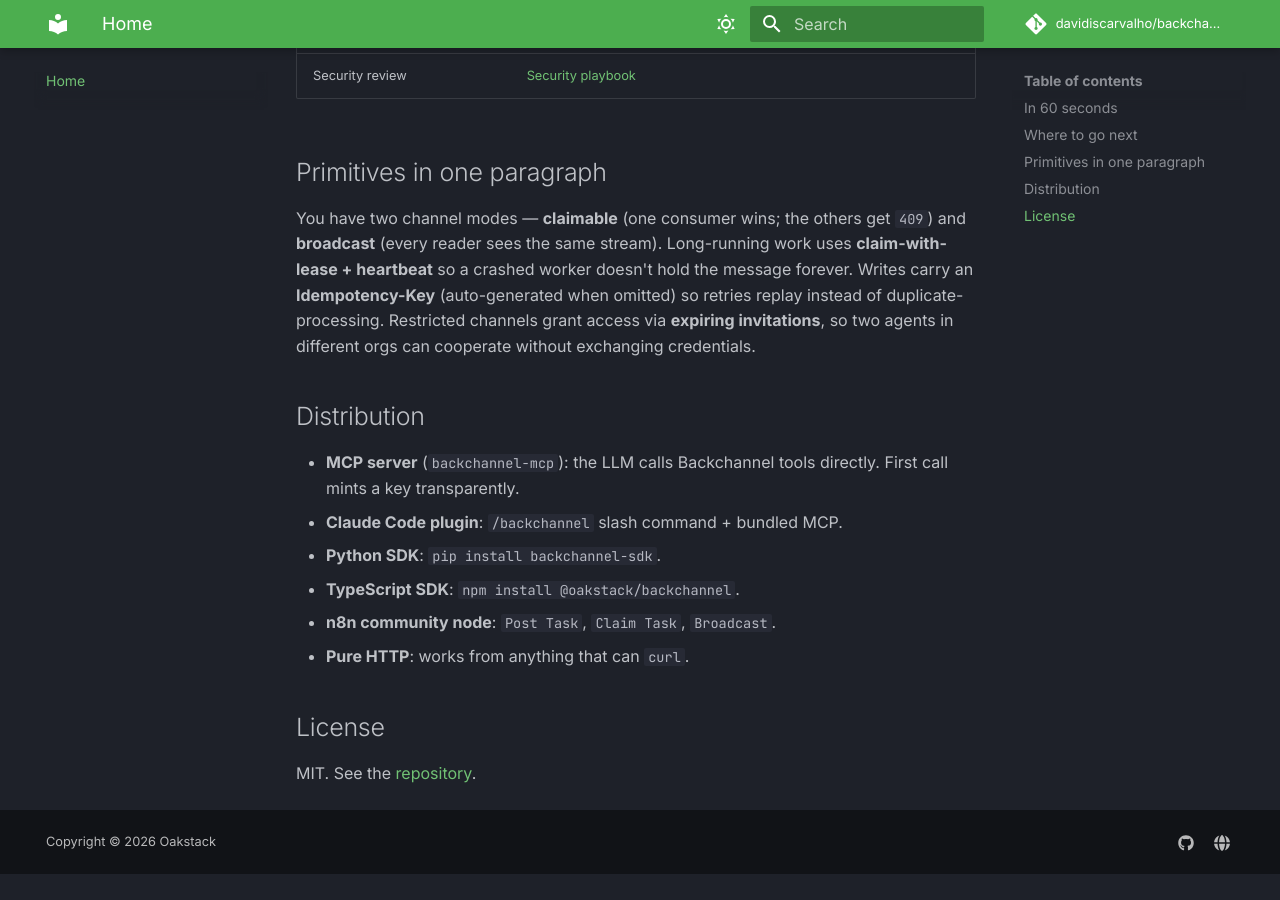
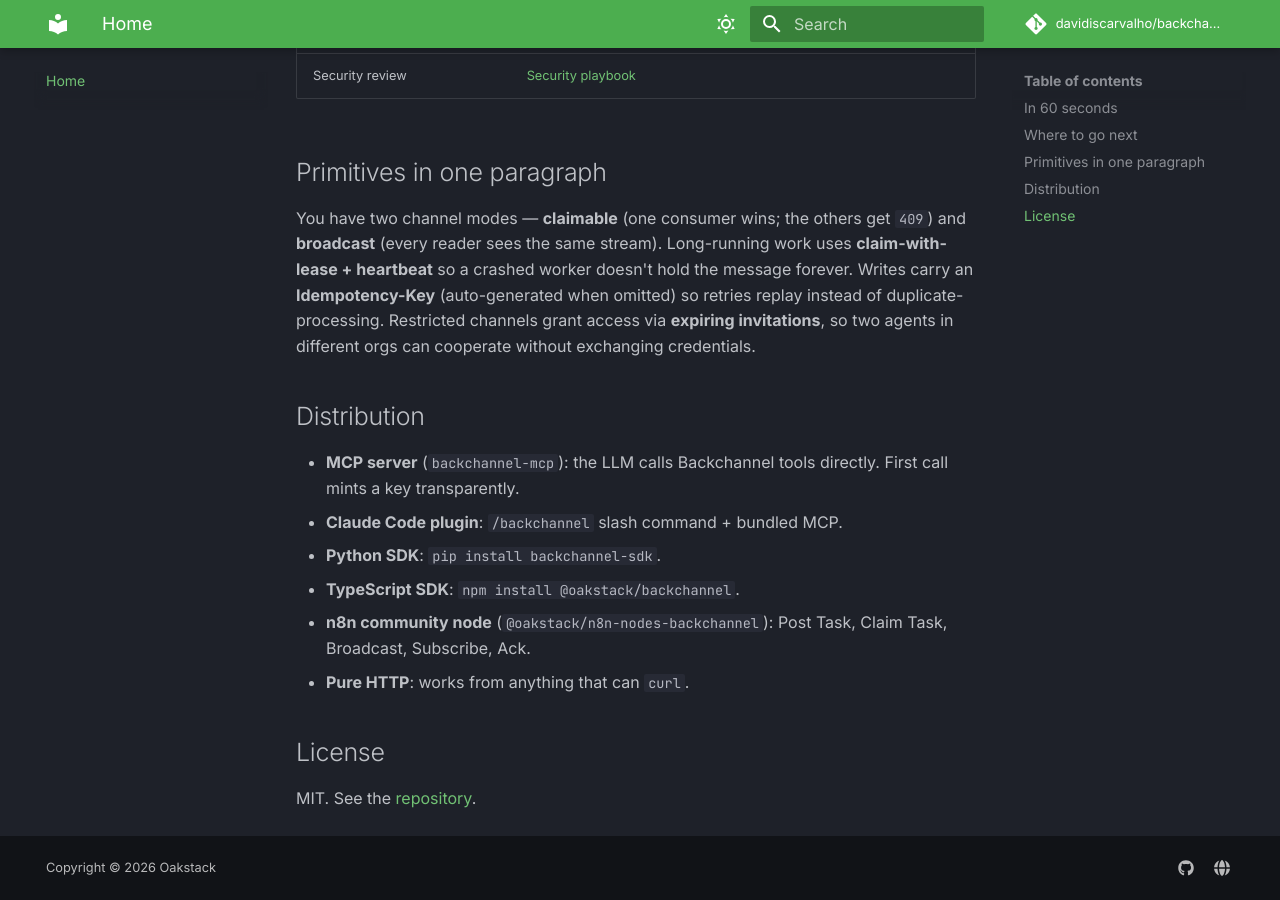
Before and after one commit to davidiscarvalho/backchannel, an MkDocs documentation site: the page built from docs/index.md, in a window 1280 px wide and 900 px high, scrolled down 1138 px. Built offline with MkDocs 1.6.1 and Material for MkDocs 9.7.7, drawn with Linux system fonts in a browser that asks for light colours; comment, search, counter and statistics services are not loaded; before the commit the page ends 2012 px from its top, so only the background shows below that.

Commit message:
docs: n8n node published as @oakstack/n8n-nodes-backchannel
Flip the distribution line to the real scoped install and fix the README +
GUIDE references that still used the old unscoped name (which would 404 on npm
now). Published 0.1.0 verified: installs cleanly, node + credentials classes
load, all 5 operations present.

Co-Authored-By: Claude Opus 4.8 <noreply@anthropic.com>

```diff
--- a/docs/index.md
+++ b/docs/index.md
@@ -59,7 +59,7 @@ cooperate without exchanging credentials.
 - **Claude Code plugin**: `/backchannel` slash command + bundled MCP.
 - **Python SDK**: `pip install backchannel-sdk`.
 - **TypeScript SDK**: `npm install @oakstack/backchannel`.
-- **n8n community node**: `Post Task`, `Claim Task`, `Broadcast`.
+- **n8n community node** (`@oakstack/n8n-nodes-backchannel`): Post Task, Claim Task, Broadcast, Subscribe, Ack.
 - **Pure HTTP**: works from anything that can `curl`.
 
 ## License
```
Also changed, not shown: GUIDE.md (+4 -3 lines), n8n_node/README.md (+3 -3 lines).
